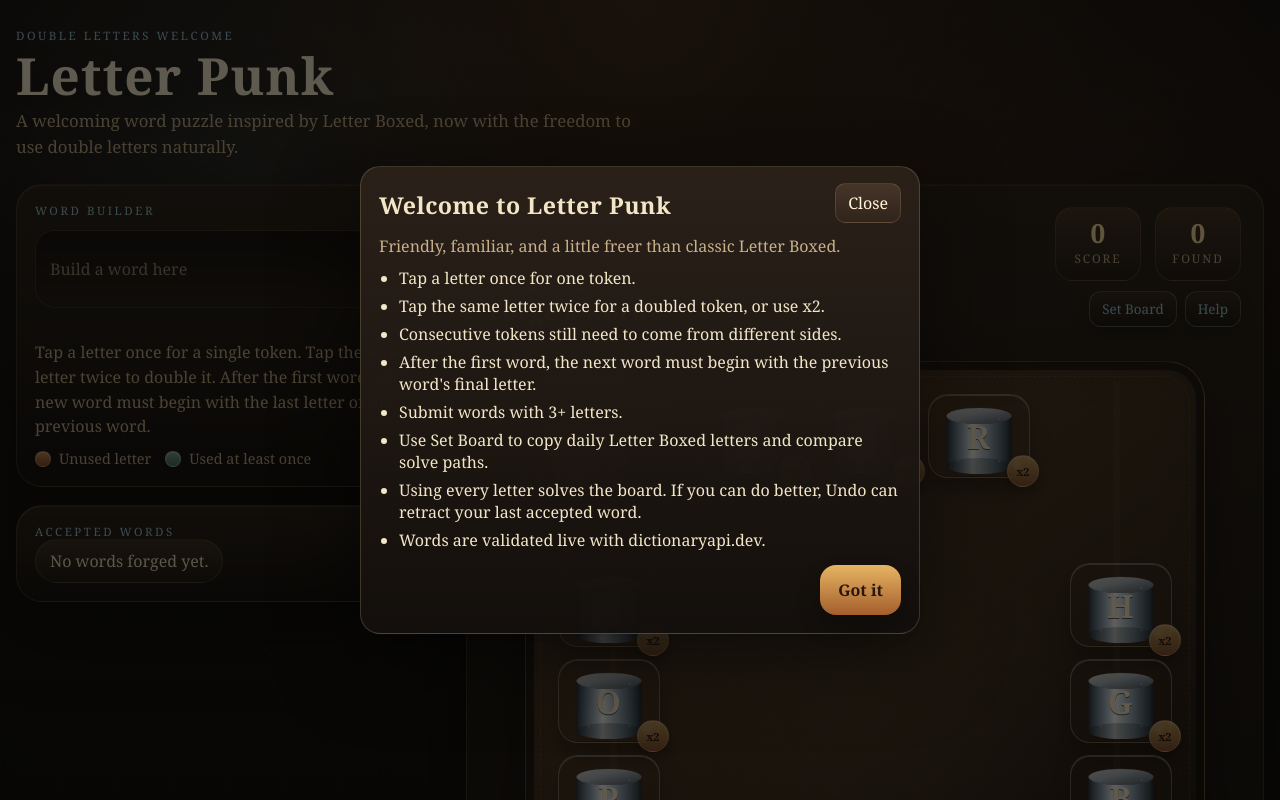
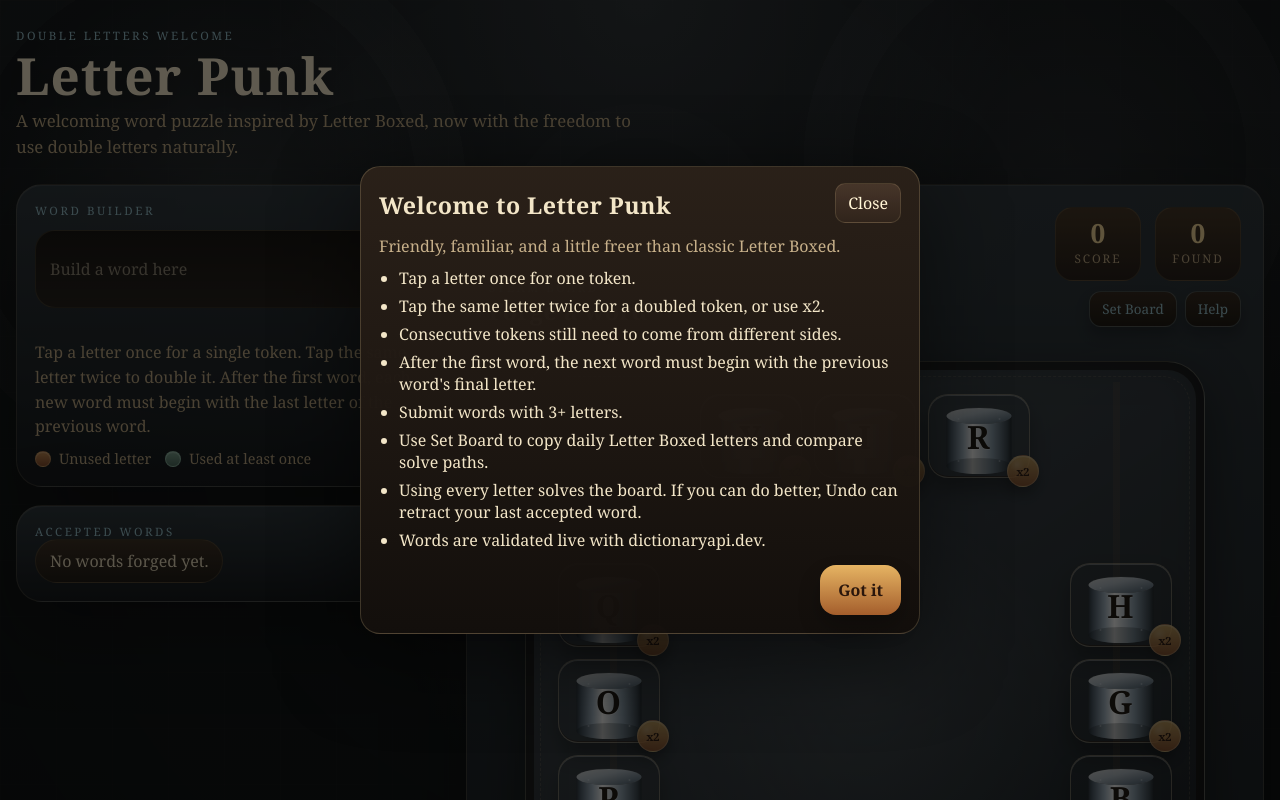
Before and after one commit to jmajerus/letter-punk, a plain HTML site: page public/index.html in a window 1280 px wide. Shown: the top 800 px of the page. Drawn offline with Linux system fonts and the light colour scheme.

Commit message:
Add industrial smoke and darken tile lettering

```diff
--- a/public/styles.css
+++ b/public/styles.css
@@ -30,10 +30,11 @@ body {
   font-family: Georgia, "Times New Roman", serif;
   color: var(--text);
   background:
-    radial-gradient(circle at top, rgba(164, 102, 55, 0.26), transparent 34%),
-    radial-gradient(circle at 18% 15%, rgba(156, 200, 213, 0.12), transparent 22%),
-    radial-gradient(circle at 82% 22%, rgba(239, 125, 68, 0.12), transparent 24%),
-    linear-gradient(180deg, #1a1410 0%, #120f0d 46%, #0b0908 100%);
+    radial-gradient(circle at 50% 0%, rgba(180, 193, 203, 0.16), transparent 28%),
+    radial-gradient(circle at 18% 18%, rgba(235, 241, 246, 0.11), transparent 18%),
+    radial-gradient(circle at 84% 16%, rgba(224, 229, 234, 0.08), transparent 20%),
+    radial-gradient(circle at 50% 52%, rgba(104, 114, 123, 0.18), transparent 26%),
+    linear-gradient(180deg, #14181d 0%, #0f1317 42%, #090c0f 100%);
 }
 
 .backdrop {
@@ -41,11 +42,15 @@ body {
   inset: 0;
   pointer-events: none;
   background-image:
-    linear-gradient(rgba(255, 255, 255, 0.02) 1px, transparent 1px),
-    linear-gradient(90deg, rgba(255, 255, 255, 0.02) 1px, transparent 1px),
-    radial-gradient(circle at center, transparent 0 58%, rgba(0, 0, 0, 0.24) 100%);
-  background-size: 56px 56px, 56px 56px, cover;
-  opacity: 0.35;
+    radial-gradient(circle at 15% 24%, rgba(222, 228, 234, 0.18), transparent 0 18%, rgba(222, 228, 234, 0.06) 18% 22%, transparent 22% 100%),
+    radial-gradient(circle at 82% 20%, rgba(222, 228, 234, 0.15), transparent 0 16%, rgba(222, 228, 234, 0.05) 16% 20%, transparent 20% 100%),
+    radial-gradient(circle at 50% 30%, rgba(222, 228, 234, 0.08), transparent 0 12%, rgba(222, 228, 234, 0.03) 12% 16%, transparent 16% 100%),
+    linear-gradient(rgba(255, 255, 255, 0.018) 1px, transparent 1px),
+    linear-gradient(90deg, rgba(255, 255, 255, 0.018) 1px, transparent 1px),
+    radial-gradient(circle at center, transparent 0 58%, rgba(0, 0, 0, 0.3) 100%);
+  background-size: 100% 100%, 100% 100%, 100% 100%, 56px 56px, 56px 56px, cover;
+  opacity: 0.52;
+  filter: blur(0.3px);
 }
 
 .app-shell {
@@ -107,7 +112,9 @@ h2 {
 .panel-card {
   border: 1px solid var(--line);
   border-radius: 26px;
-  background: linear-gradient(180deg, rgba(43, 33, 25, 0.94), rgba(20, 16, 13, 0.96));
+  background:
+    linear-gradient(180deg, rgba(47, 56, 64, 0.92), rgba(18, 22, 27, 0.97)),
+    radial-gradient(circle at 50% 0%, rgba(255, 255, 255, 0.04), transparent 45%);
   box-shadow:
     0 24px 80px var(--shadow),
     inset 0 1px 0 rgba(255, 255, 255, 0.08);
@@ -202,8 +209,8 @@ h2 {
   position: relative;
   border-radius: 38px;
   background:
-    radial-gradient(circle at center, rgba(248, 219, 160, 0.06), transparent 42%),
-    linear-gradient(145deg, rgba(101, 74, 46, 0.92), rgba(25, 18, 14, 0.98));
+    radial-gradient(circle at center, rgba(232, 239, 245, 0.08), transparent 42%),
+    linear-gradient(145deg, rgba(72, 81, 90, 0.94), rgba(19, 24, 29, 0.99));
   border: 1px solid rgba(255, 226, 167, 0.18);
   box-shadow:
     inset 0 0 0 8px rgba(10, 8, 7, 0.6),
@@ -412,12 +419,12 @@ h2 {
   border: 1px solid rgba(255, 232, 192, 0.32);
   border-radius: 20px;
   background: url("assets/tank-silver.svg") center / cover no-repeat;
-  color: #fff1d1;
+  color: #1c1713;
   font-family: inherit;
   font-size: 2rem;
   font-weight: 700;
   letter-spacing: 0.03em;
-  text-shadow: 0 1px 0 rgba(26, 13, 8, 0.62);
+  text-shadow: 0 1px 0 rgba(255, 255, 255, 0.3);
   box-shadow:
     0 12px 20px rgba(0, 0, 0, 0.3),
     inset 0 1px 0 rgba(255, 255, 255, 0.3),
@@ -428,7 +435,7 @@ h2 {
 
 .tile-letter.used {
   background: url("assets/tank-patina.svg") center / cover no-repeat;
-  color: #eef7f1;
+  color: #10211c;
   border-color: rgba(186, 235, 212, 0.32);
   box-shadow:
     0 10px 18px rgba(0, 0, 0, 0.28),
```
